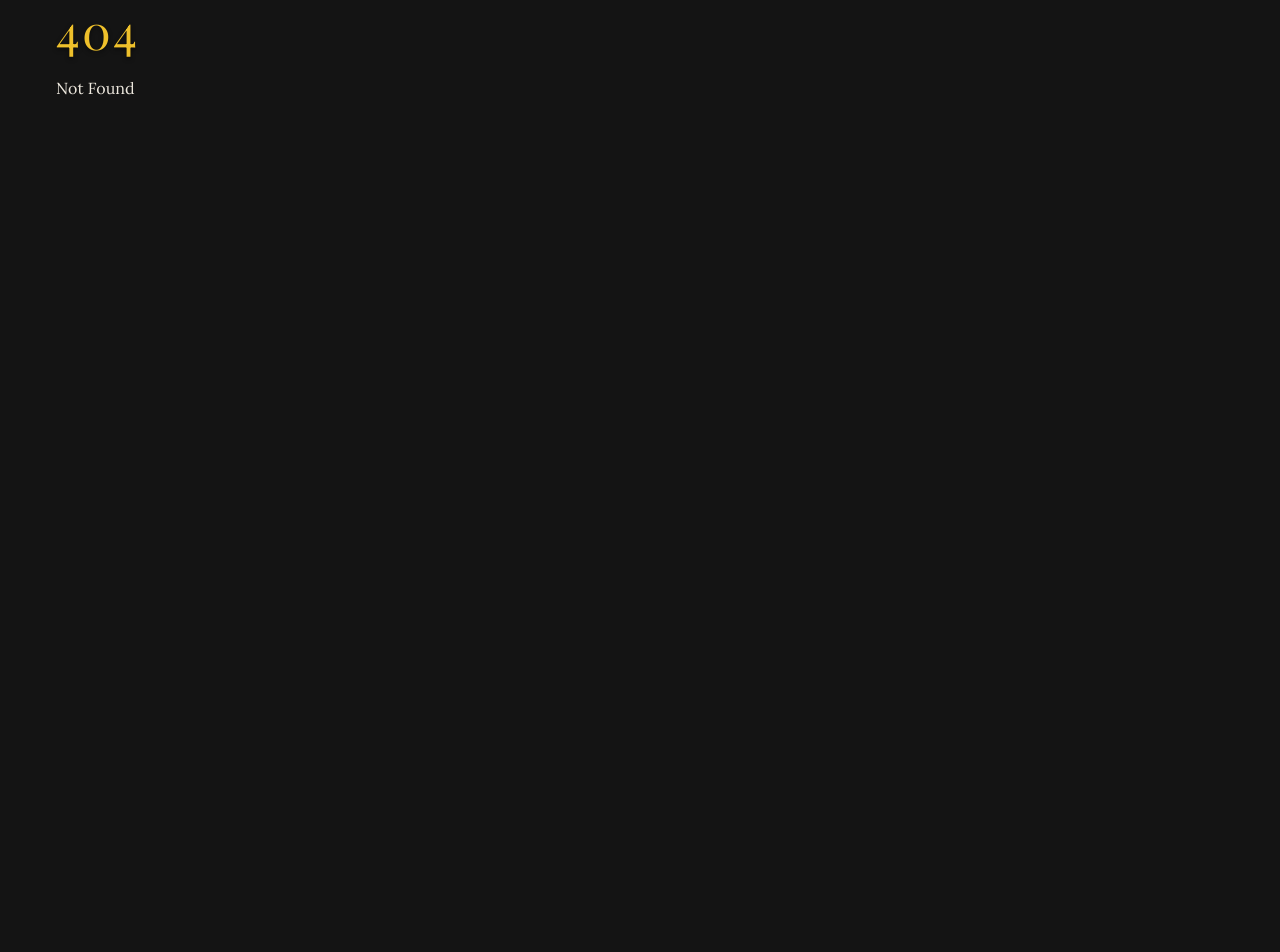
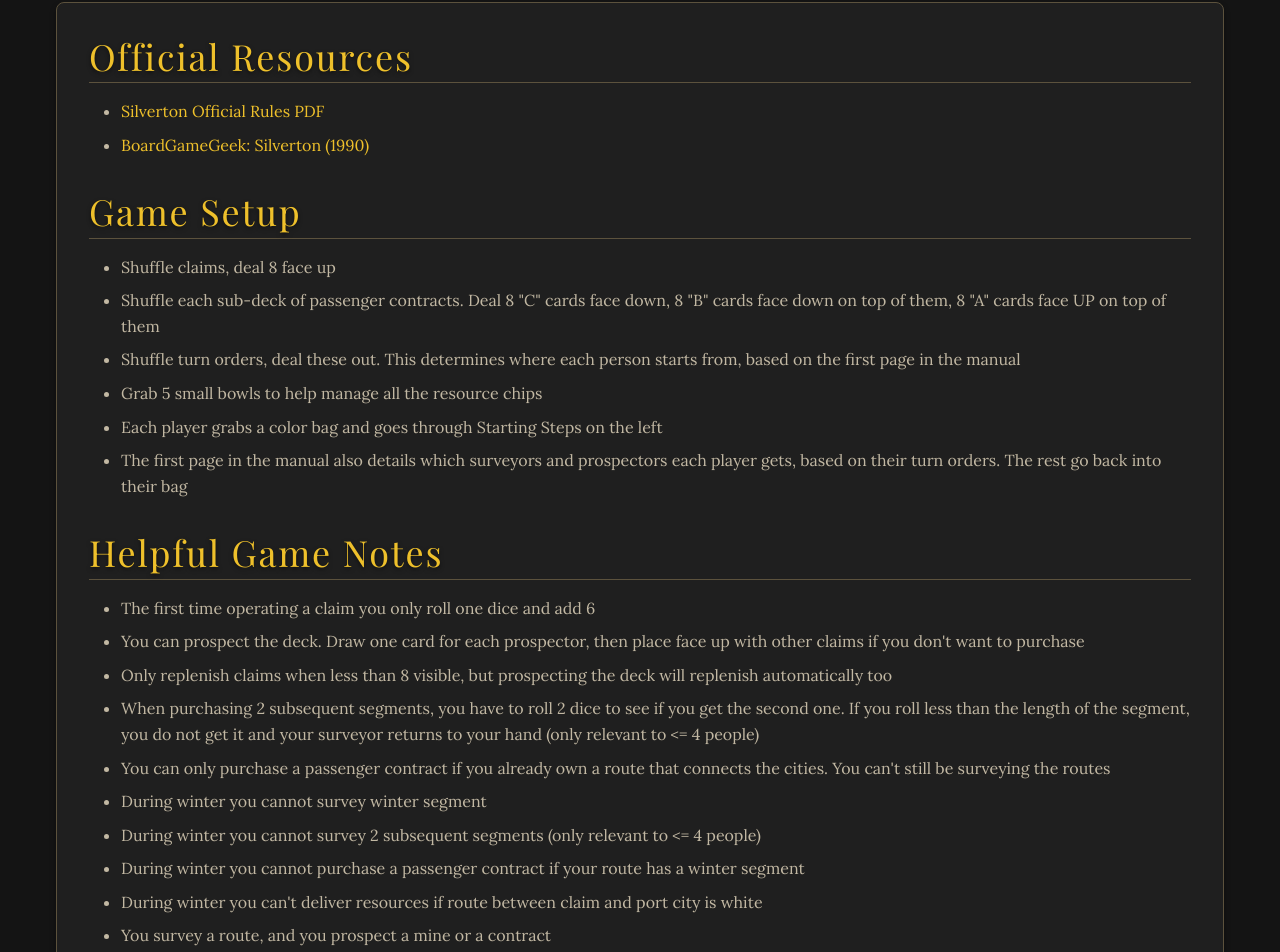
Before and after one commit to aciccarello/silverton, a SvelteKit app: page /rules in a window 1280 px wide. Before the commit this address had no page. Shown: the part 86-1038 px from the top of the page. Before the commit the page ends 800 px from the top, so only its background shows below. Built offline with nearby package versions, Linux system fonts and the light colour scheme; a web font is replaced by a local one.

Commit message:
add rules

```diff
--- a/src/routes/+layout.svelte
+++ b/src/routes/+layout.svelte
@@ -13,6 +13,7 @@
   <header class="app-header container">
     <nav>
       <a href="/" class="nav-link">Dashboard</a>
+      <a href="/rules" class="nav-link">Rules</a>
       <a href="/admin" class="nav-link">Admin</a>
     </nav>
   </header>
--- /dev/null
+++ b/src/routes/rules/+page.svelte
@@ -0,0 +1,63 @@
+<svelte:head>
+  <title>Silverton Rules</title>
+  <meta name="description" content="Helpful game rules and setup for Silverton" />
+</svelte:head>
+
+<div class="card animate-entrance">
+  <h2>Official Resources</h2>
+  <ul>
+    <li><a href="https://board-game-rules.com/wp-content/uploads/2025/01/silverton_Official-Rules.pdf" target="_blank" rel="noopener noreferrer">Silverton Official Rules PDF</a></li>
+    <li><a href="https://boardgamegeek.com/boardgame/511/silverton" target="_blank" rel="noopener noreferrer">BoardGameGeek: Silverton (1990)</a></li>
+  </ul>
+  <h2>Game Setup</h2>
+  <ul>
+    <li>Shuffle claims, deal 8 face up</li>
+    <li>Shuffle each sub-deck of passenger contracts. Deal 8 "C" cards face down, 8 "B" cards face down on top of them, 8 "A" cards face UP on top of them</li>
+    <li>Shuffle turn orders, deal these out. This determines where each person starts from, based on the first page in the manual</li>
+    <li>Grab 5 small bowls to help manage all the resource chips</li>
+    <li>Each player grabs a color bag and goes through Starting Steps on the left</li>
+    <li>The first page in the manual also details which surveyors and prospectors each player gets, based on their turn orders. The rest go back into their bag</li>
+  </ul>
+
+  <h2>Helpful Game Notes</h2>
+  <ul>
+    <li>The first time operating a claim you only roll one dice and add 6</li>
+    <li>You can prospect the deck. Draw one card for each prospector, then place face up with other claims if you don't want to purchase</li>
+    <li>Only replenish claims when less than 8 visible, but prospecting the deck will replenish automatically too</li>
+    <li>When purchasing 2 subsequent segments, you have to roll 2 dice to see if you get the second one. If you roll less than the length of the segment, you do not get it and your surveyor returns to your hand (only relevant to &lt;= 4 people)</li>
+    <li>You can only purchase a passenger contract if you already own a route that connects the cities. You can't still be surveying the routes</li>
+    <li>During winter you cannot survey winter segment</li>
+    <li>During winter you cannot survey 2 subsequent segments (only relevant to &lt;= 4 people)</li>
+    <li>During winter you cannot purchase a passenger contract if your route has a winter segment</li>
+    <li>During winter you can't deliver resources if route between claim and port city is white</li>
+    <li>You survey a route, and you prospect a mine or a contract</li>
+  </ul>
+
+  <h2>House Rules</h2>
+  <ul>
+    <li>Consider adding a new claim each turn and ignoring the 8 card rule</li>
+    <li>Consider voting each turn to remove certain claim cards (and then roll a dice to remove them) (or vote every winter)</li>
+  </ul>
+</div>
+
+<style>
+  h2 {
+    margin-top: var(--spacing-lg);
+    border-bottom: 1px solid var(--color-border);
+    padding-bottom: 4px;
+  }
+
+  h2:first-of-type {
+    margin-top: 0;
+  }
+
+  ul {
+    padding-left: var(--spacing-lg);
+    margin-bottom: var(--spacing-md);
+  }
+
+  li {
+    margin-bottom: var(--spacing-sm);
+    color: var(--color-text-secondary);
+  }
+</style>
```
